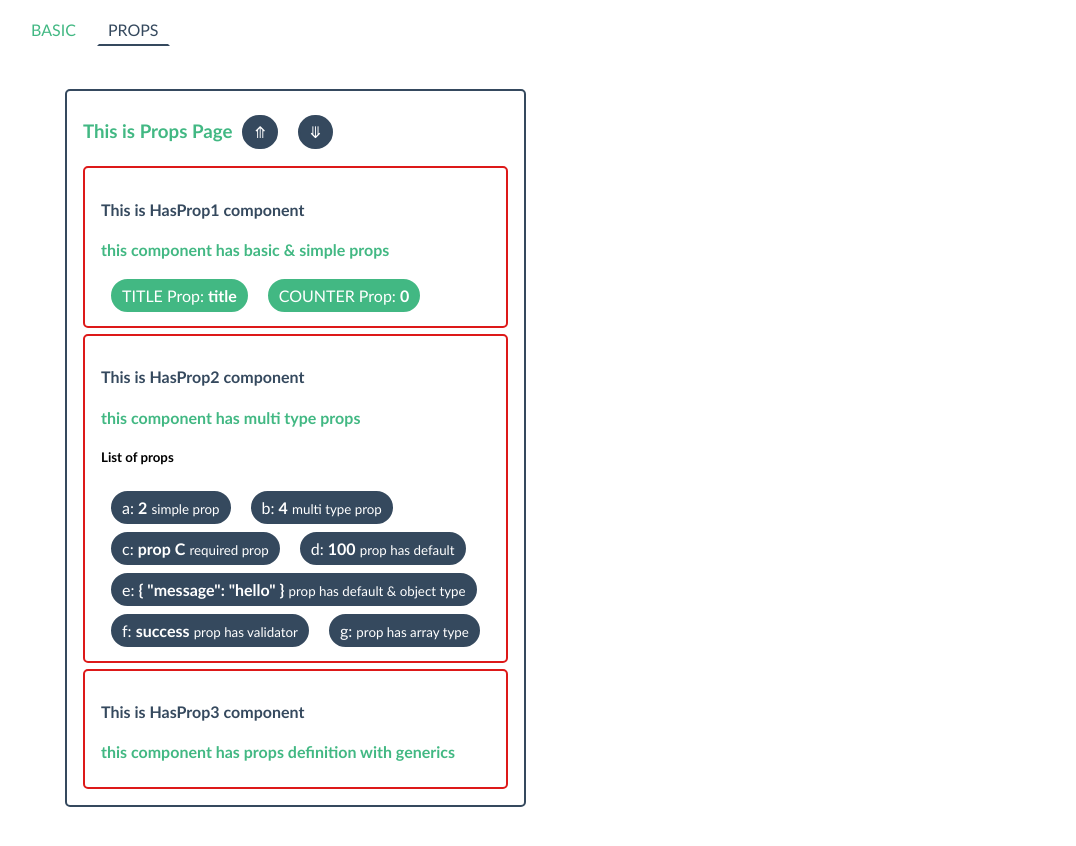
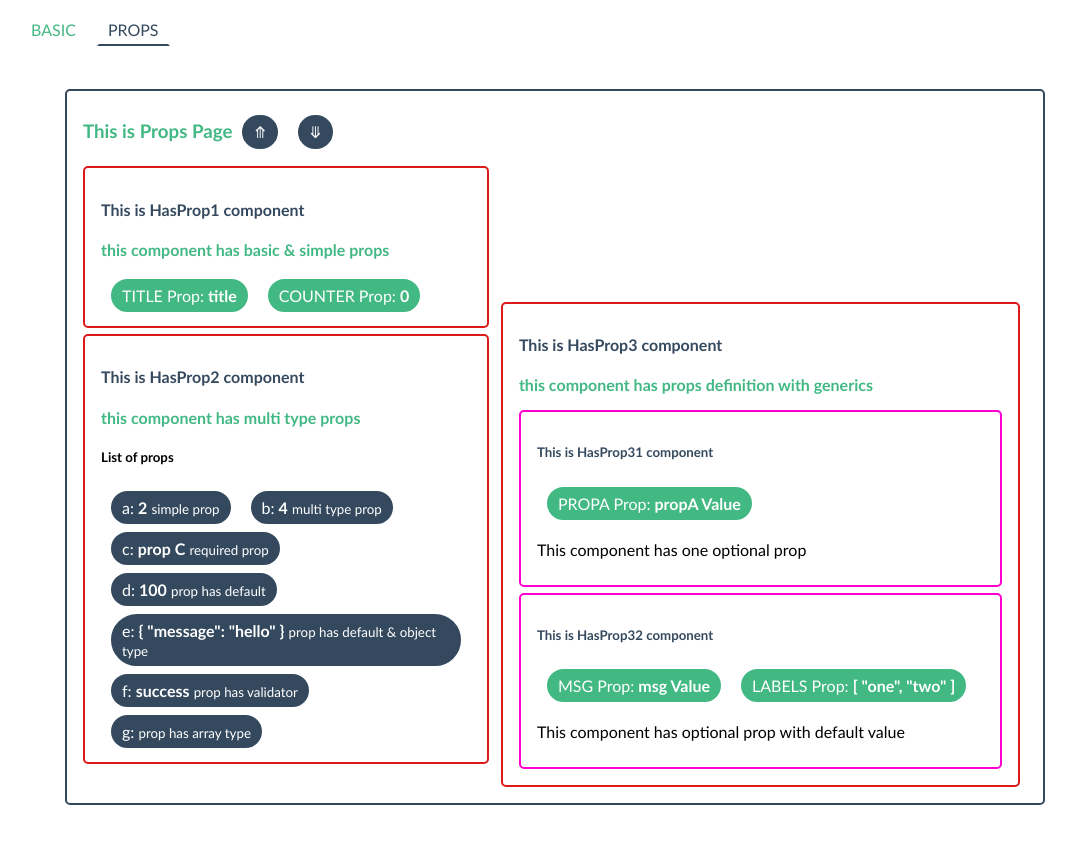
Before and after one commit to sinasedaghat/vue3-template, a Vue app: page /props in a window 1280 px wide. Shown: the top 846 px of the page, without its empty margins (85-1161 px from the left). Built offline with nearby package versions, Linux system fonts and the light colour scheme.

Commit message:
use interface for define props

```diff
--- a/src/assets/main.scss
+++ b/src/assets/main.scss
@@ -298,7 +298,8 @@ input {
 }
 
 .border {
-  padding: 10px 16px; margin: 6px 0px;
+  padding: 10px 16px;
+  margin: 6px 0px;
   border-width: 2px;
   border-style: solid;
   border-radius: 5px;
--- a/src/components/prop/HasProp3.vue
+++ b/src/components/prop/HasProp3.vue
@@ -1,48 +1,19 @@
 <script setup lang="ts">
-
-//\\//\\//\\//\\//\\//\\//\\//\\//\\//\\//\\//\\//\\//\\//\\
-
-  // const props = defineProps<{
-  //   foo: string
-  //   bar?: number
-  // }>()
-
-//\\//\\//\\//\\//\\//\\//\\//\\//\\//\\//\\//\\//\\//\\//\\
-
-  // interface Props {
-  //   foo: string
-  //   bar?: number
-  // }
-
-  // const props = defineProps<Props>()
-
-//\\//\\//\\//\\//\\//\\//\\//\\//\\//\\//\\//\\//\\//\\//\\
-
-  // import type { Props } from './foo'
-
-  // const props = defineProps<Props>()
-
-//\\//\\//\\//\\//\\//\\//\\//\\//\\//\\//\\//\\//\\//\\//\\
-
-  // export interface Props {
-  //   msg?: string
-  //   labels?: string[]
-  // }
-
-  // const props = withDefaults(defineProps<Props>(), {
-  //   msg: 'hello',
-  //   labels: () => ['one', 'two']
-  // })
-
-//\\//\\//\\//\\//\\//\\//\\//\\//\\//\\//\\//\\//\\//\\//\\
-
-// https://vuejs.org/guide/typescript/composition-api#complex-prop-types
-
+import HasProp31 from '@/components/prop/HasProp31.vue'
+import HasProp32 from '@/components/prop/HasProp32.vue'
 </script>
 
 <template>
   <div class="border b-red">
     <h4 class="title">This is HasProp3 component</h4>
     <p class="subtitle">this component has props definition with generics</p>
+
+    <HasProp31
+      propA="propA Value"
+    />
+
+    <HasProp32
+      msg="msg Value"
+    />
   </div>
 </template>
--- /dev/null
+++ b/src/components/prop/HasProp31.vue
@@ -0,0 +1,26 @@
+<script setup lang="ts">
+  // const props = defineProps<{
+  //   foo: string
+  //   bar?: number
+  // }>()
+
+  // import type { Props } from './foo'
+  // const props = defineProps<Props>()
+
+  interface Props {
+    propA: string // required
+    propB?: number // optional
+  }
+
+  const props = defineProps<Props>()
+
+  console.log('HasProp31 PROPA Prop', props.propA)
+</script>
+
+<template>
+  <div class="border b-pink">
+    <h5 class="title">This is HasProp31 component</h5>
+    <div class="chip green bullet">PROPA Prop: <b>{{ propA }}</b></div>
+    <p>This component has one optional prop</p>
+  </div>
+</template>
--- /dev/null
+++ b/src/components/prop/HasProp32.vue
@@ -0,0 +1,23 @@
+<script setup lang="ts">
+  export interface Props {
+    msg?: string
+    labels?: string[]
+  }
+
+  const props = withDefaults(defineProps<Props>(), {
+    msg: 'hello',
+    labels: () => ['one', 'two']
+  })
+
+  console.log('HasProp32 MSG Prop', props.msg)
+  console.log('HasProp32 LABELS Prop', props.labels)
+</script>
+
+<template>
+  <div class="border b-pink">
+    <h5 class="title">This is HasProp32 component</h5>
+    <div class="chip green bullet">MSG Prop: <b>{{ msg }}</b></div>
+    <div class="chip green bullet">LABELS Prop: <b>{{ labels }}</b></div>
+    <p>This component has optional prop with default value</p>
+  </div>
+</template>
--- a/src/views/PropsView.vue
+++ b/src/views/PropsView.vue
@@ -13,9 +13,12 @@ import HasProp3 from '@/components/prop/HasProp3.vue'
 
 <template>
   <div class="border">
+    <div style="display: inline-block; width: 100%;">
       <h3 class="title text-green inline-block">This is Props Page</h3>
       <div class="chip blue bullet c-pointer" @click="increase">&#10506;</div>
       <div class="chip blue bullet c-pointer" @click="--num">&#10507;</div>
+    </div>
+    <div style="display: inline-block; width: 43%; margin-right: 6px">
       <HasProp1
         title="title"
         :counter="num"
@@ -26,10 +29,9 @@ import HasProp3 from '@/components/prop/HasProp3.vue'
         c="prop C"
         f="success"
       />
+    </div>
+    <div style="display: inline-block; width: 55%; margin-left: 6px;">
       <HasProp3 />
-
-
-
-
+    </div>
   </div>
 </template>
```
Lines whose indentation alone changed are shown as unchanged.
